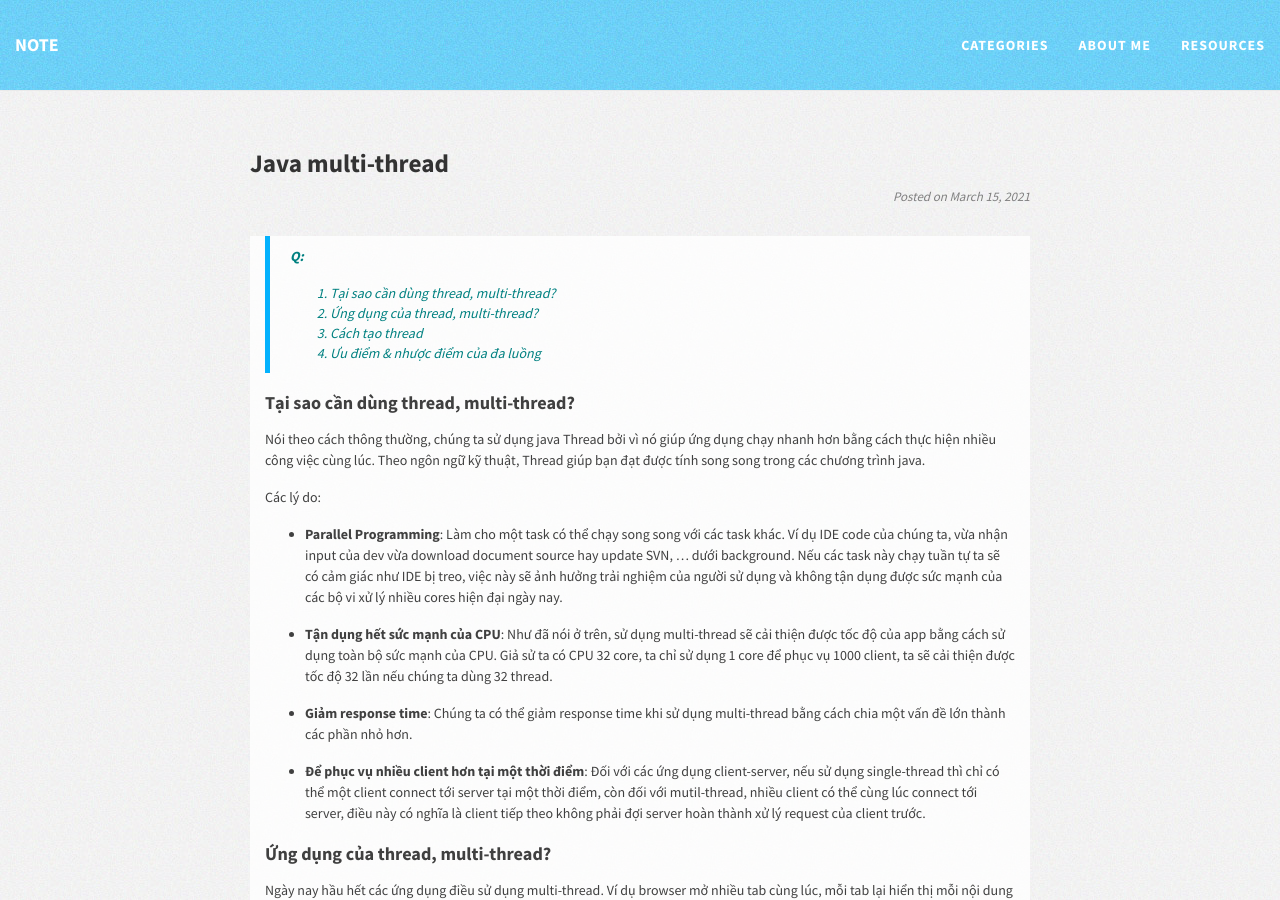
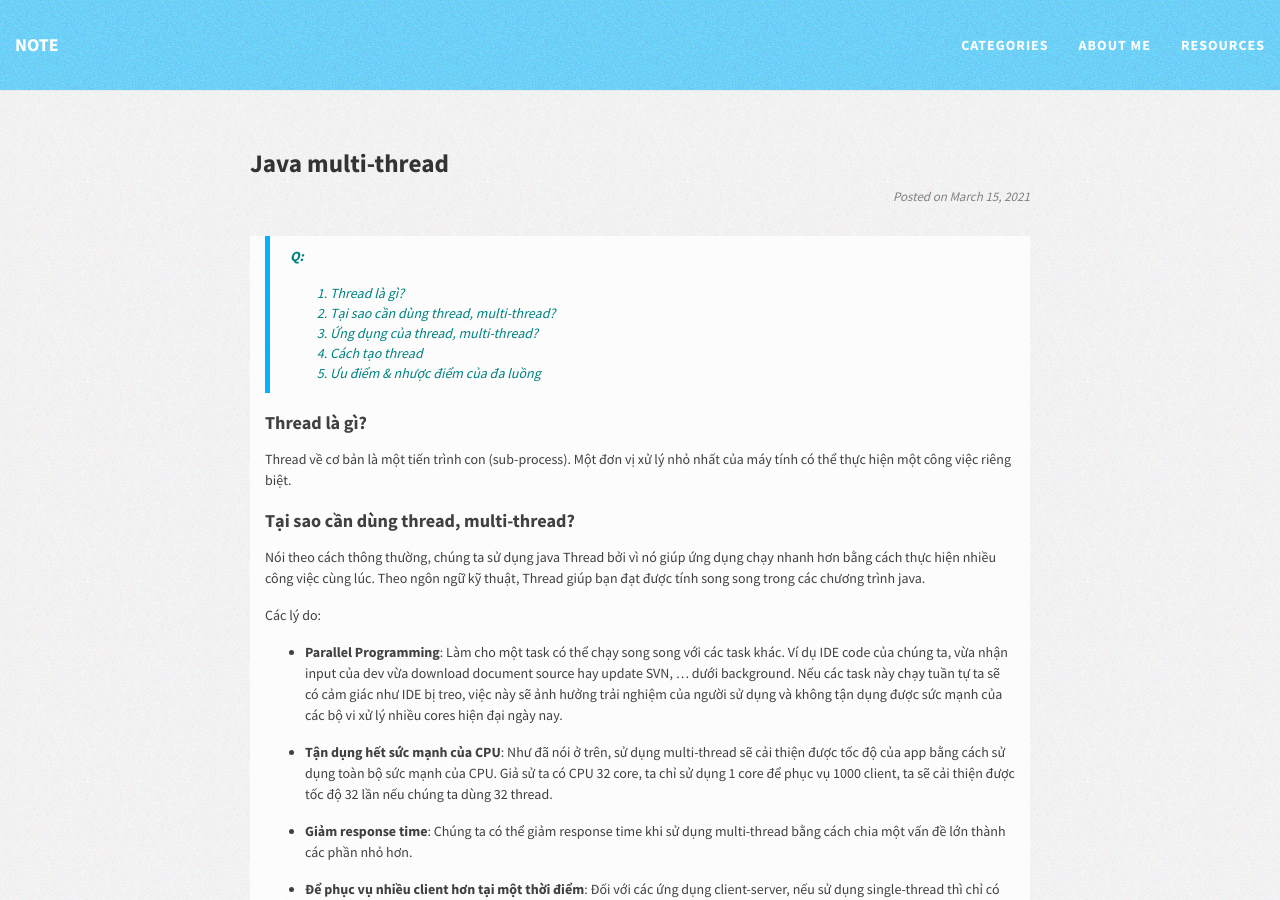
Before and after one commit to jeptoong/jeptoong.github.io, a Jekyll site: the page built from _posts/2021-03-15-java-multi-thread.md, in a window 1280 px wide and 900 px high. Built offline with Jekyll 4.4.1, drawn with Linux system fonts in a browser that asks for light colours; nearby versions of some CDN libraries.

Commit message:
add content to post what is thread

```diff
--- a/_posts/2021-03-15-java-multi-thread.md
+++ b/_posts/2021-03-15-java-multi-thread.md
@@ -6,10 +6,14 @@ tags: [thread, multi-thread]
 ---
 
 > **Q:**
-> 1. Tại sao cần dùng thread, multi-thread?
-> 2. Ứng dụng của thread, multi-thread?
-> 3. Cách tạo thread
-> 4. Ưu điểm & nhược điểm của đa luồng
+> 1. Thread là gì?
+> 2. Tại sao cần dùng thread, multi-thread?
+> 3. Ứng dụng của thread, multi-thread?
+> 4. Cách tạo thread
+> 5. Ưu điểm & nhược điểm của đa luồng
+
+### Thread là gì?
+Thread về cơ bản là một tiến trình con (sub-process). Một đơn vị xử lý nhỏ nhất của máy tính có thể thực hiện một công việc riêng biệt.
 
 ### Tại sao cần dùng thread, multi-thread?
 Nói theo cách thông thường, chúng ta sử dụng java Thread bởi vì nó giúp ứng dụng chạy nhanh hơn bằng cách thực hiện nhiều công việc cùng lúc. Theo ngôn ngữ kỹ thuật, Thread giúp bạn đạt được tính song song trong các chương trình java.
```
